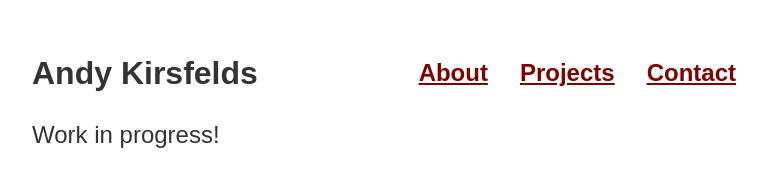
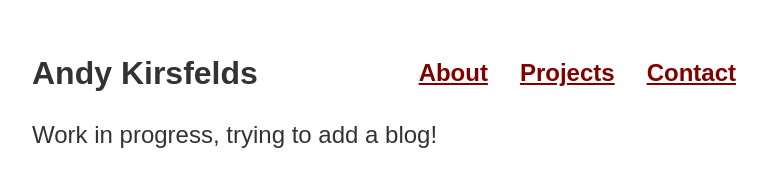
Before and after one commit to akflds/akflds.github.io, an Eleventy site: page index.njk in a window 1280 px wide. Shown: the whole page, without its empty margins (248-1015 px from the left). Built offline with nearby package versions, Linux system fonts and the light colour scheme; Eleventy itself is replaced by a stand-in of ours; files that its build step writes are made by us from their sources.

Commit message:
update to trigger workflow

```diff
--- a/index.njk
+++ b/index.njk
@@ -2,4 +2,4 @@
 layout: base-layout.njk
 ---
 
-Work in progress!
+Work in progress, trying to add a blog!
```
